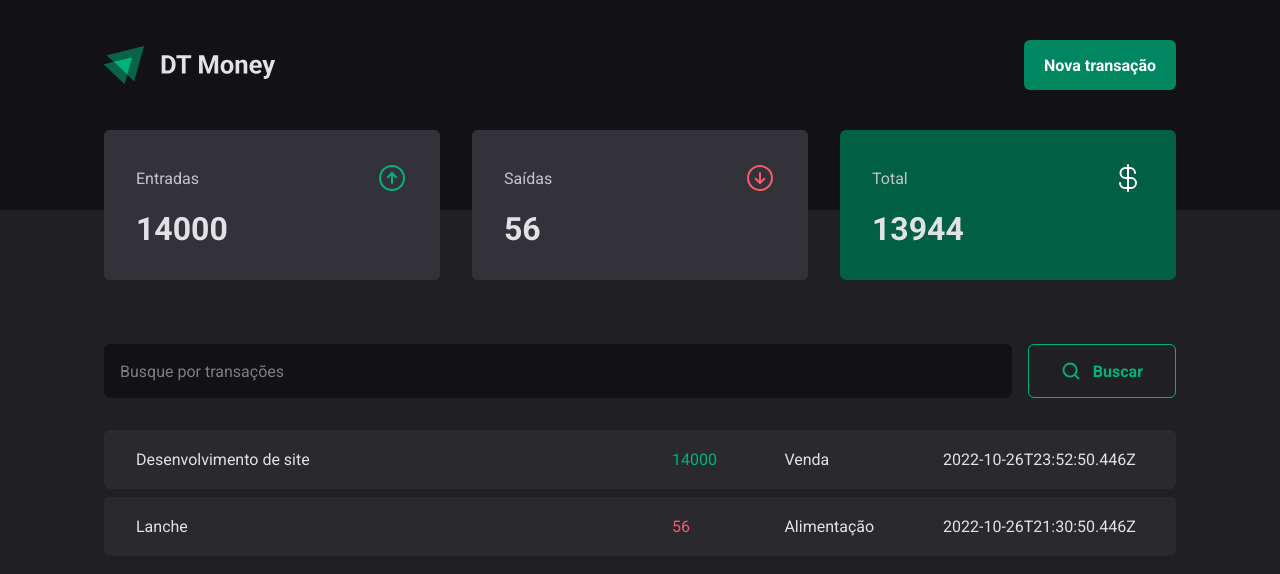
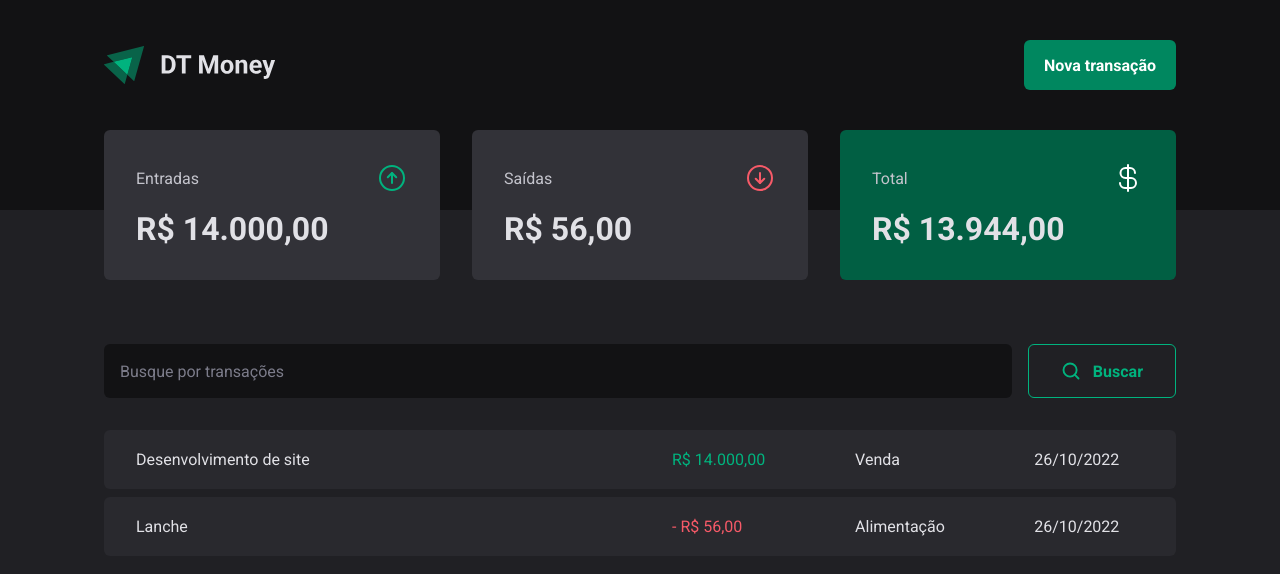
Before and after one commit to rafaelcardeallodi/ignite-dtmoney, a React (Vite) app: page / in a window 1280 px wide. Shown: the top 574 px of the page. Built offline with nearby package versions, Linux system fonts and the light colour scheme; data requests are answered from the project's data file.

Commit message:
Formatando valores

```diff
--- a/src/components/Summary/index.tsx
+++ b/src/components/Summary/index.tsx
@@ -2,6 +2,7 @@
 import { ArrowCircleUp, ArrowCircleDown, CurrencyDollar } from "phosphor-react";
 
 import { TransactionsContext } from "../../contexts/TransactionsContext";
+import { priceFormatter } from "../../utils/formatter";
 
 import { SummaryCard, SummaryContainer } from "./style";
 
@@ -35,7 +36,7 @@
           <ArrowCircleUp size={32} color="#00b37e" />
         </header>
 
-        <strong>{summary.income}</strong>
+        <strong>{priceFormatter.format(summary.income)}</strong>
       </SummaryCard>
 
       <SummaryCard>
@@ -44,7 +45,7 @@
           <ArrowCircleDown size={32} color="#F75A68" />
         </header>
 
-        <strong>{summary.outcome}</strong>
+        <strong>{priceFormatter.format(summary.outcome)}</strong>
       </SummaryCard>
 
       <SummaryCard variant="green">
@@ -53,7 +54,7 @@
           <CurrencyDollar size={32} color="#ffffff" />
         </header>
 
-        <strong>{summary.total}</strong>
+        <strong>{priceFormatter.format(summary.total)}</strong>
       </SummaryCard>
     </SummaryContainer>
   );
--- a/src/pages/Transactions/index.tsx
+++ b/src/pages/Transactions/index.tsx
@@ -2,11 +2,11 @@
 
 import { Header } from "../../components/Header";
 import { Summary } from "../../components/Summary";
-import {
-  Transaction,
-  TransactionsContext,
-} from "../../contexts/TransactionsContext";
 import { SearchForm } from "./components/SearchForm";
+
+import { TransactionsContext } from "../../contexts/TransactionsContext";
+
+import { dateFormatter, priceFormatter } from "../../utils/formatter";
 
 import {
   PriceHighlight,
@@ -31,11 +31,12 @@
                 <td width="50%">{transaction.description}</td>
                 <td>
                   <PriceHighlight variant={transaction.type}>
-                    {transaction.price}
+                    {transaction.type === "outcome" && "- "}
+                    {priceFormatter.format(transaction.price)}
                   </PriceHighlight>
                 </td>
                 <td>{transaction.category}</td>
-                <td>{transaction.createdAt}</td>
+                <td>{dateFormatter.format(new Date(transaction.createdAt))}</td>
               </tr>
             ))}
           </tbody>
--- /dev/null
+++ b/src/utils/formatter.ts
@@ -0,0 +1,6 @@
+export const dateFormatter = new Intl.DateTimeFormat("pt-BR");
+
+export const priceFormatter = new Intl.NumberFormat("pt-BR", {
+  style: "currency",
+  currency: "BRL",
+});
```
